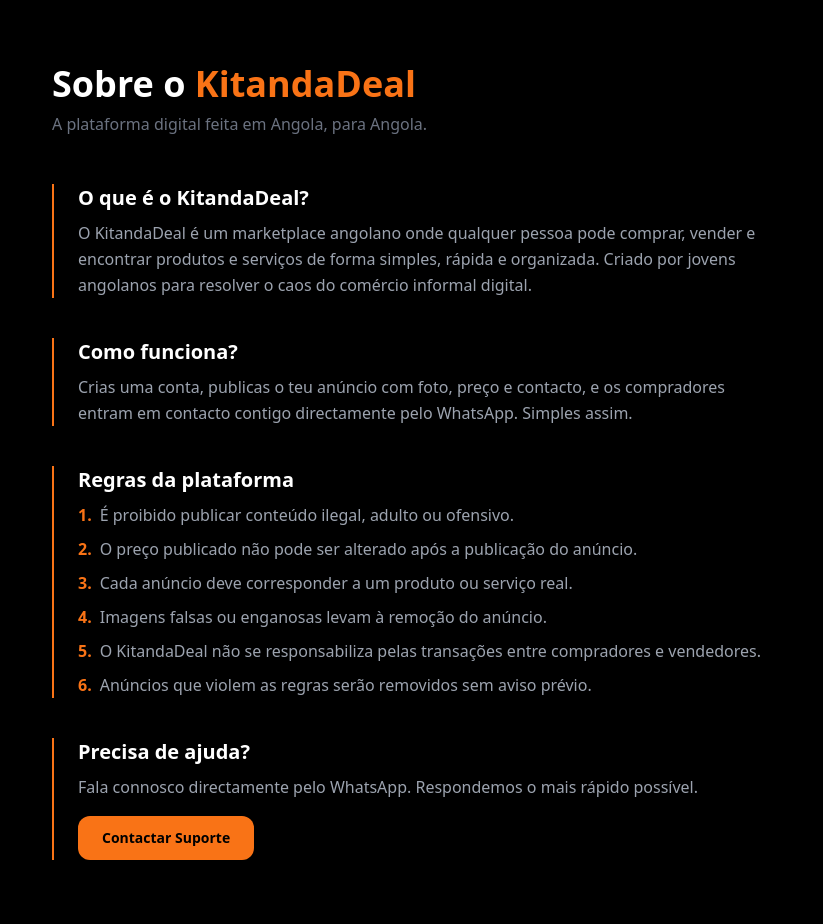
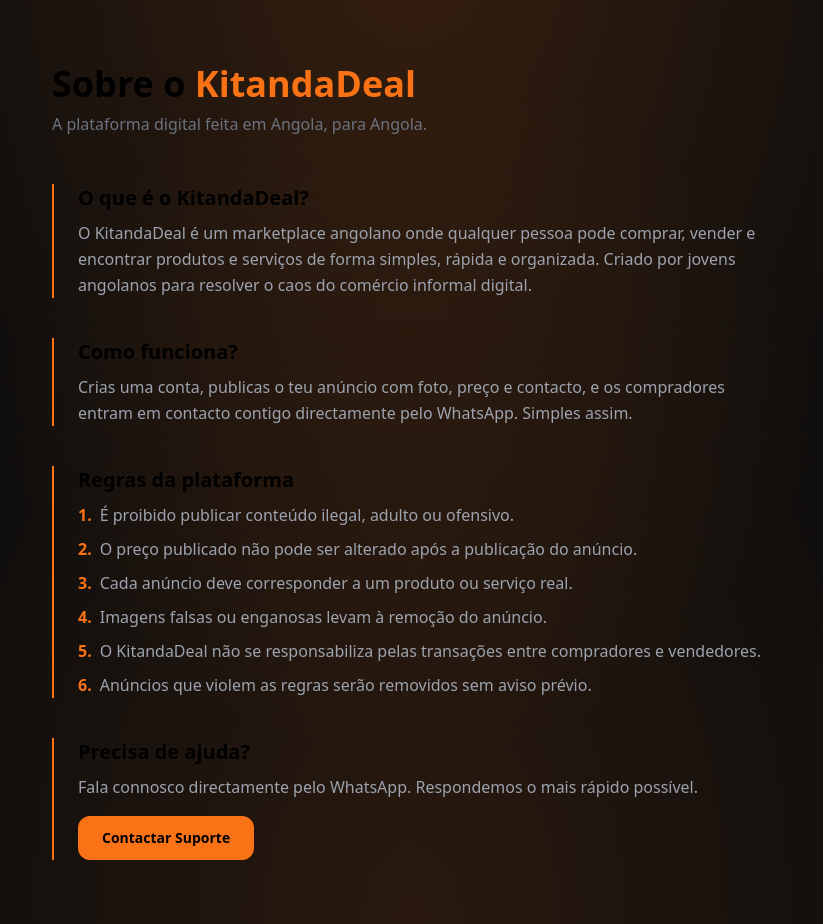
Before and after one commit to lukaneemanuelsilva2-prog/ozonozungu, a Flask app: page /sobre in a window 1280 px wide. Shown: the part 113-1037 px from the top of the page, without its empty margins (228-1051 px from the left). Run offline with Flask 3, Linux system fonts and the light colour scheme; some libraries are stand-ins or nearby versions.

Commit message:
primeiro commit

```diff
--- a/templates/sobre.html
+++ b/templates/sobre.html
@@ -7,7 +7,15 @@
     <link rel="icon" type="image/svg+xml" href="{{ url_for('static', filename='favicon.svg') }}">
     <script src="https://cdn.tailwindcss.com"></script>
 </head>
-<body class="text-white min-h-screen" style="background:#000000">
+<style>
+    body {
+        background: #0d0d0d;
+        background-image:
+            radial-gradient(ellipse at top, rgba(249,115,22,0.18) 0%, transparent 60%),
+            radial-gradient(ellipse at bottom, rgba(249,115,22,0.12) 0%, transparent 60%);
+        min-height: 100vh;
+    }
+</style>
 
     <nav class="px-8 py-4 border-b border-gray-900 flex justify-between items-center" style="background:#000000">
         <a href="/"><img src="{{ url_for('static', filename='logo.png.png') }}" alt="KitandaDeal" class="h-20"></a>
```
Also changed, not shown: app.py (+8 -0 lines), templates/login.html (+9 -1 lines), instance/kitandadeal.db.
